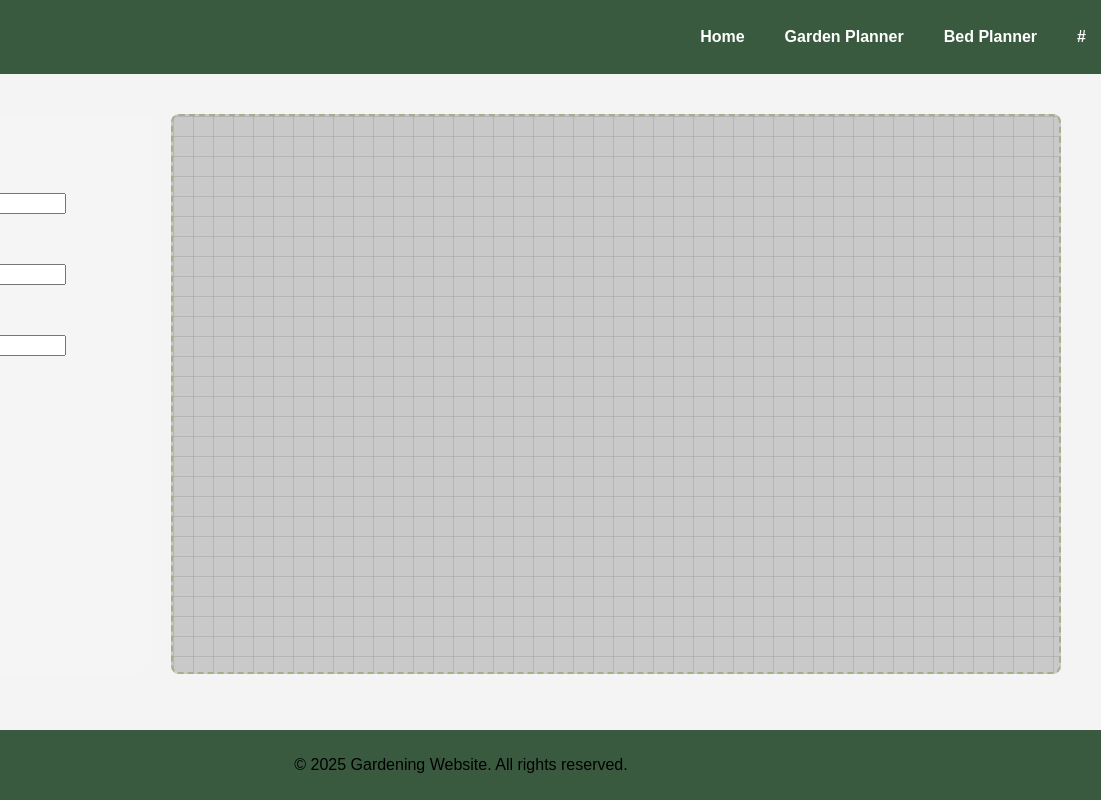
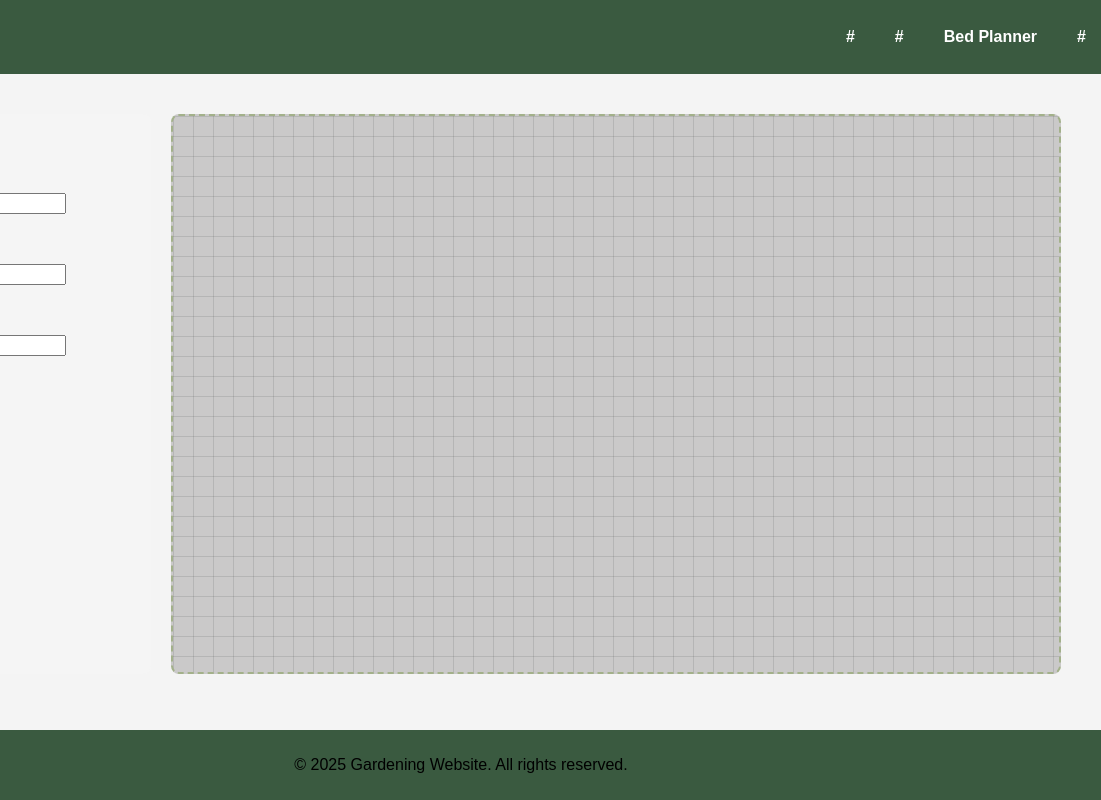
Before and after one commit to MarcDellow/bed-planner, a plain HTML site: page index.html in a window 1280 px wide. Shown: the top 800 px of the page, 179-1280 px from the left. Drawn offline with nearby package versions, Linux system fonts and the light colour scheme.

Commit message:
Update index.html

```diff
--- a/index.html
+++ b/index.html
@@ -13,8 +13,8 @@
             <img src="logo.png" alt="Gardening Logo">
         </div>
         <ul class="menu">
-            <li><a href="index.html">Home</a></li>
-            <li><a href="planner.html">Garden Planner</a></li>
+            <li><a href="#">#</a></li>
+            <li><a href="#">#</a></li>
             <li><a href="beds.html">Bed Planner</a></li>
             <li><a href="#">#</a></li>
         </ul>
```
